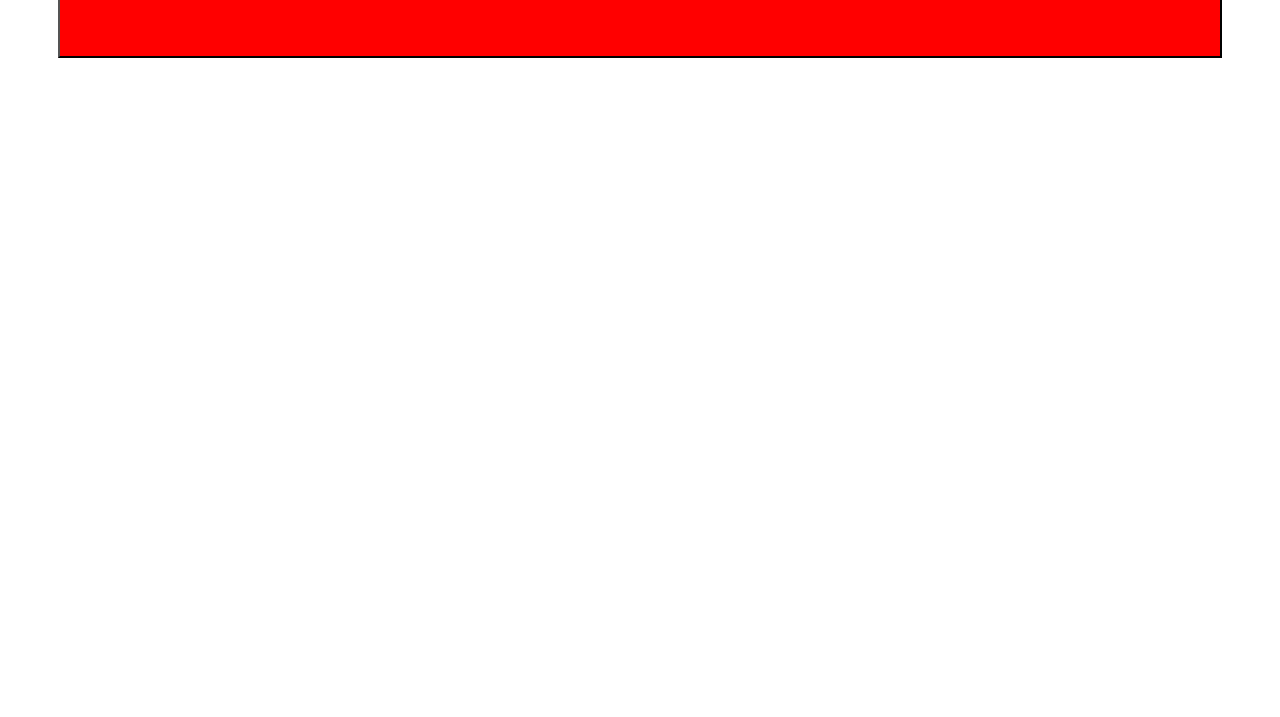
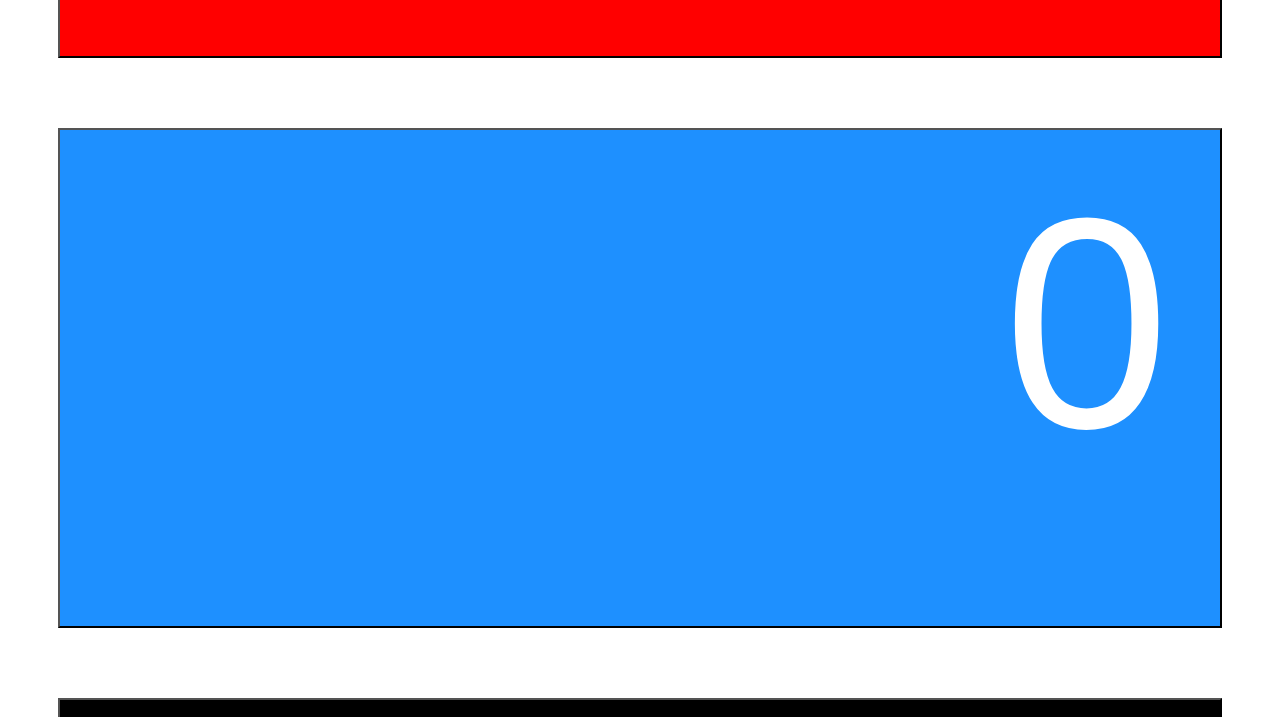
Before and after one commit to killoff/killoff.github.io, a plain HTML site: page serviceworker/countdown.html in a window 1280 px wide. Shown: the part 500-1217 px from the top of the page. Drawn offline with Linux system fonts and the light colour scheme.

Commit message:
Update countdown.html

```diff
--- a/serviceworker/countdown.html
+++ b/serviceworker/countdown.html
@@ -7,7 +7,7 @@
         font-size: 60px;
         display: block;
         position:relative;
-        margin-bottom: 700px;
+        margin-bottom: 70px;
     }
     .ra-button {
         background-color: red;
```
